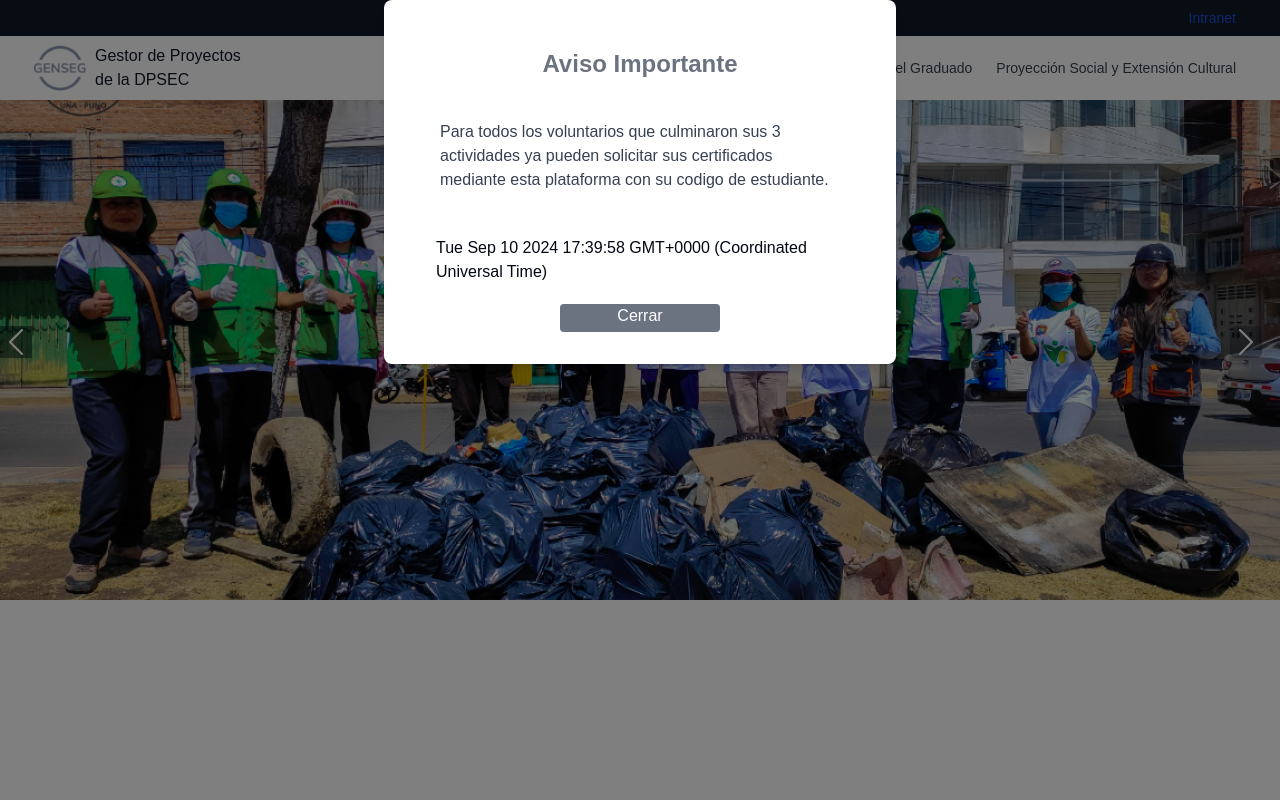
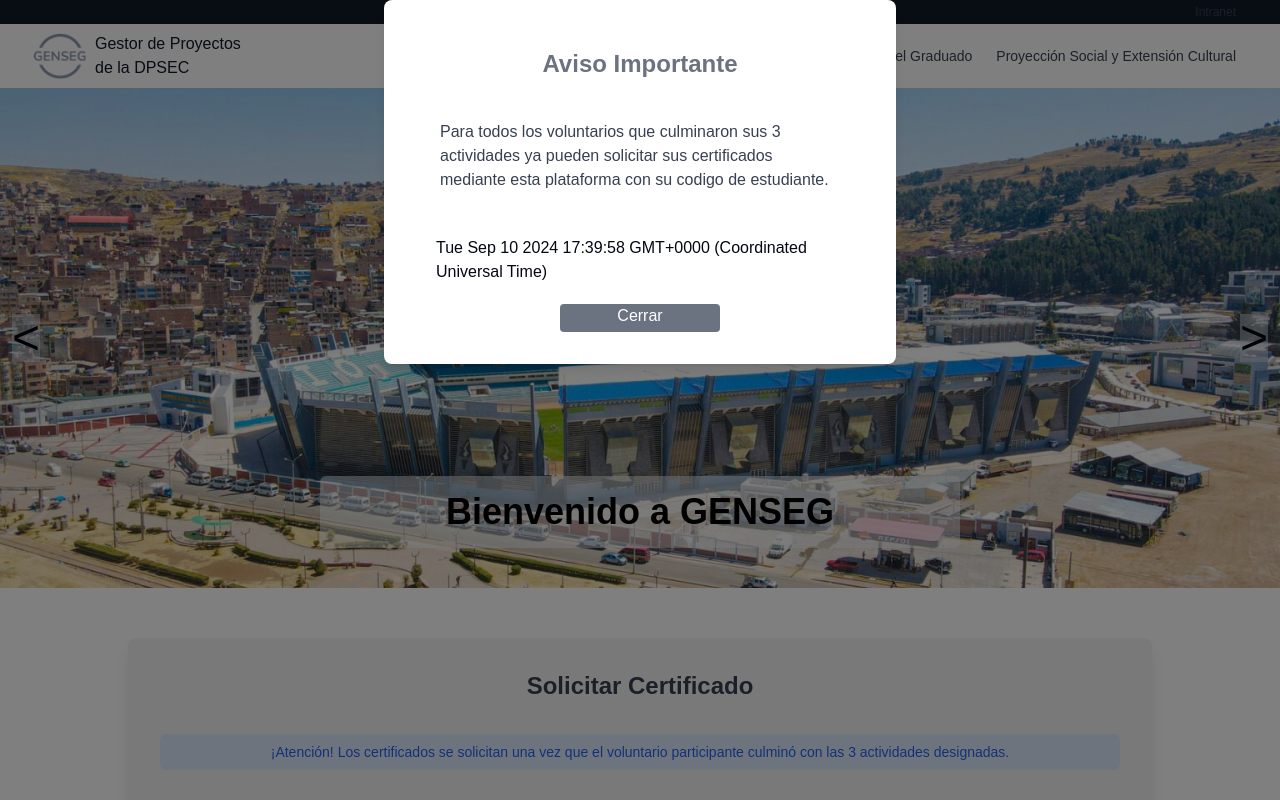
Before and after one commit to brahyanarch/genseg-nextjs, a Next.js app: page / in a window 1280 px wide. Shown: the top 800 px of the page. Built offline with nearby package versions, Linux system fonts and the light colour scheme.

Commit message:
Otro Avance más

```diff
--- a/src/app/page.tsx
+++ b/src/app/page.tsx
@@ -1,19 +1,21 @@
 'use client'
+//importando
 import { useState, useEffect } from 'react'
 import { Menu, X } from 'lucide-react'
 import Image from 'next/image'
 import Link from 'next/link'
-
+//funcion principal que controla el Modal de aviso
 export function AvisoModal() {
   const [mostrarAviso, setMostrarAviso] = useState(false);
 
-  // Mostrar modal cuando el componente esté montado
+  // Mostrar modal de aviso cuando el componente esté montado
   useEffect(() => {
     setMostrarAviso(true);
   }, []);
 
   // Función para cerrar el modal
   const closeModal = () => {
+    //hal hacer click en el botón de cerrar el valor de Mostrar aviso cambia de estado
     setMostrarAviso(false);
   };
 
@@ -42,23 +44,33 @@ export function AvisoModal() {
 }
 
 export function Carrusel() {
+  //array images que almacena las direcciones de las images que aparecerán en el carrucel
   const images = [
     '/resources/images/FondoP.png',
     '/resources/images/FondoP1.png',
     '/resources/images/genseg.png',
   ];
-
+  //inicializando estados para cambiar las imágenes y controlar el cambio suave de las imágenes
   const [imagenActual, setImagenActual] = useState(0);
-
-  // Cambia la imagen cada 5 segundos
+  const [isFading, setIsFading] = useState(false);
+  // Cambia la imagen cada 10 segundos
   useEffect(() => {
     const interval = setInterval(() => {
-      setImagenActual((prevIndex) => (prevIndex + 1) % images.length);
-    }, 5000); // Intervalo de 5 segundos
-
+      setIsFading(true);
+      setTimeout(() => {
+        setImagenActual((prev) => (prev + 1) % images.length);//si llega al último de las imágenes regresa al primero
+        console.log(imagenActual);
+        setIsFading(false); // Inicia el fade-in
+      }, 1000); // Tiempo para el fade-out
+    }, 10000);
     // Limpia el intervalo al desmontar el componente
     return () => clearInterval(interval);
   }, [images.length]);
+  //función para controlar el cambio de las imágenes al hacer click en los botones del carrusel
+  function Cambiar() {
+    setImagenActual(prev => (prev + 1) % images.length); // Cicla entre imágenes
+  }
+
 
   return (
     <div className="relative w-full h-[500px]">
@@ -68,7 +80,9 @@ export function Carrusel() {
         layout="fill"
         objectFit="cover"
         quality={100}
-        className="transition-opacity duration-1000 ease-in-out"
+        className={`transition-opacity duration-1000 ease-in-out ${
+          isFading ? 'opacity-20' : 'opacity-100'
+        }`}
       />
       {/* Texto superpuesto en la primera imagen */}
       {imagenActual === 0 && (
@@ -78,16 +92,25 @@ export function Carrusel() {
           </h1>
         </div>
       )}
+      <div className="absolute inset-0 flex justify-between items-center" >
+        <button className='text-5xl ml-3 text-gray-950 bg-slate-300 bg-opacity-50 '  onClick={Cambiar}>
+         {'<'}
+        </button>
+        <button className='text-5xl mr-3 text-gray-950 bg-slate-300 bg-opacity-50 '  onClick={Cambiar}>
+          {'>'}
+        </button>
+      </div>
     </div>
   );
 }
 export function Navbar(){
+  //inicializando el estado para controlar el menu en un teléfono
   const [isMenuOpen, setIsMenuOpen] = useState(false)
 
   return(
     <nav className="bg-white shadow-md">
     <div className=" bg-gray-900 w-full mx-auto px-4 sm:px-6 lg:px-8 h-auto flex justify-end items-center">
-      <Link href='/#' className="px-3 py-2 rounded-md text-sm font-medium text-blue-700 hover:bg-gray-900 hover:text-gray-50">
+      <Link href='/#' className="px-3 py-1 rounded-md text-xs font-medium text-gray-700 hover:bg-gray-900 hover:text-gray-50">
       Intranet
       </Link>
     </div>
@@ -96,7 +119,7 @@ export function Navbar(){
         <div className="flex-shrink-0 flex items-center">
           {/* Logo */}
           <Image src="/resources/images/genseg.png" alt="Logo" width={55} height={55} />
-          <p className='text-gray-900 text-base px-2' >Gestor de Proyectos <br/> de la DPSEC</p>
+          <p className='text-gray-900 text-base px-2' ><Link href='/' >Gestor de Proyectos <br/> de la DPSEC</Link></p>
         </div>
         {/* Desktop menu */}
         <div className="hidden sm:flex sm:items-center">
@@ -135,6 +158,40 @@ export function Navbar(){
   </nav>
   )
 }
+
+export function ObtenerCertificado() {
+  return (
+    <>
+      <div className="bg-gray-100 gap-4 text-gray-800 flex flex-col justify-center items-center mx-auto my-[50px] p-8 rounded-lg shadow-lg w-4/5">
+        <h2 className="text-2xl font-bold mb-4 text-gray-700">Solicitar Certificado</h2>
+        <p className="text-sm bg-blue-100 text-blue-600 p-2 rounded-md w-full text-center mb-4">
+          ¡Atención! Los certificados se solicitan una vez que el voluntario participante culminó con las 3 actividades designadas.
+        </p>
+        <div className="flex justify-between items-center w-full md:w-3/4 mb-4">
+          <h3 className="text-lg">Digite su código de estudiante:</h3>
+          <div className="flex space-x-4">
+            <input
+              type="number"
+              className="border border-gray-300 p-2 rounded-md text-gray-700 focus:outline-none focus:ring-2 focus:ring-green-500"
+              placeholder="201861"
+            />
+            <button
+              type="submit"
+              className="bg-green-500 hover:bg-green-600 text-white px-4 py-2 rounded-md transition duration-300"
+            >
+              Consultar
+            </button>
+          </div>
+        </div>
+
+        <p className="text-sm bg-yellow-100 text-yellow-600 p-2 rounded-md w-full text-center">
+          Los certificados se entregarán de manera digital a su correo institucional, si requiere en físico apersonarse a la oficina de la DPSEC.
+        </p>
+      </div>
+    </>
+  );
+}
+
 export default function Home() {
   const [mostrarAlerta, setMostrarAlerta] = useState(false)
 
@@ -156,6 +213,7 @@ export default function Home() {
     <AvisoModal/>
     <Navbar/>
     <Carrusel/>
+    <ObtenerCertificado/>
     </div>
   )
 }
```
